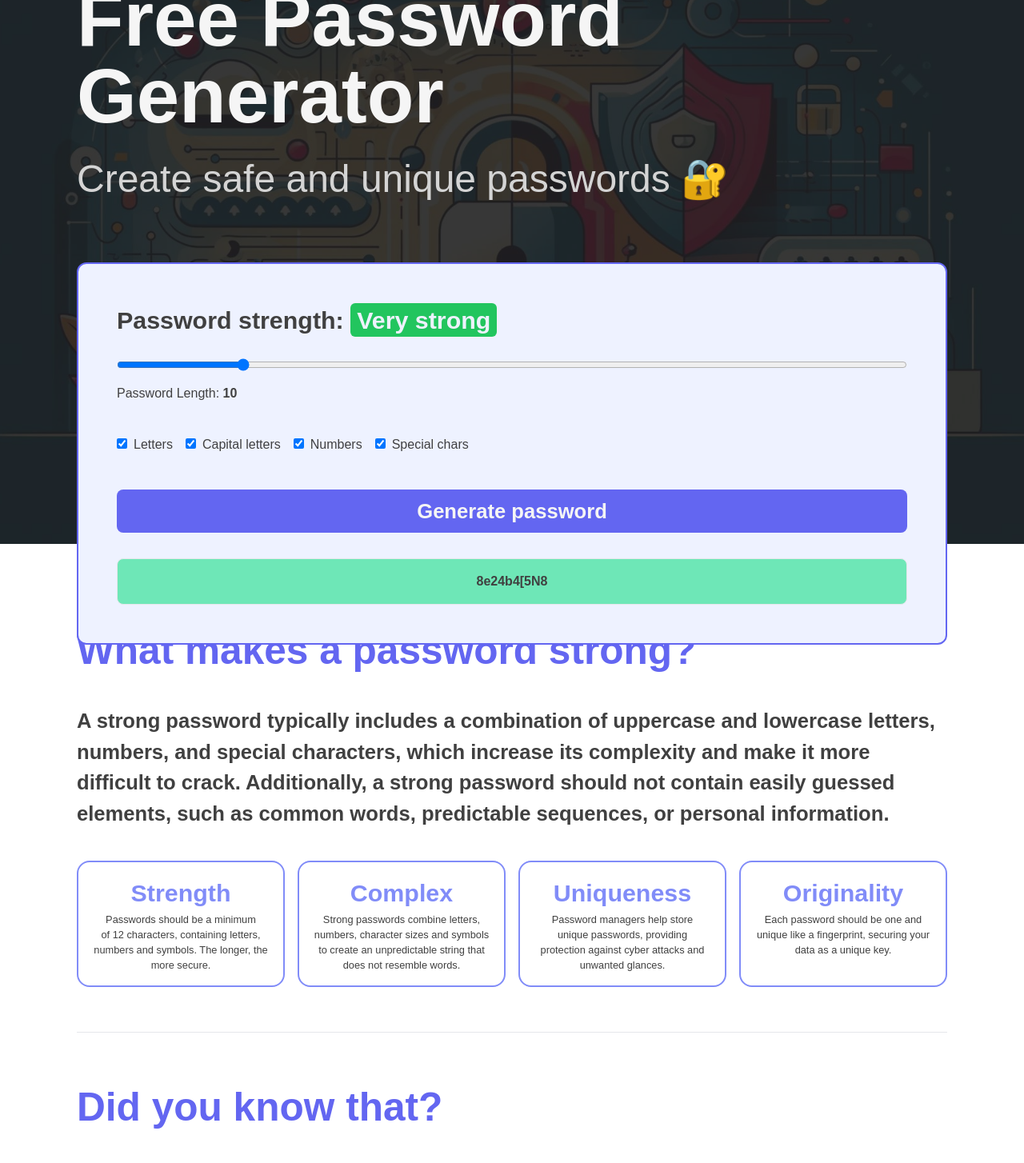
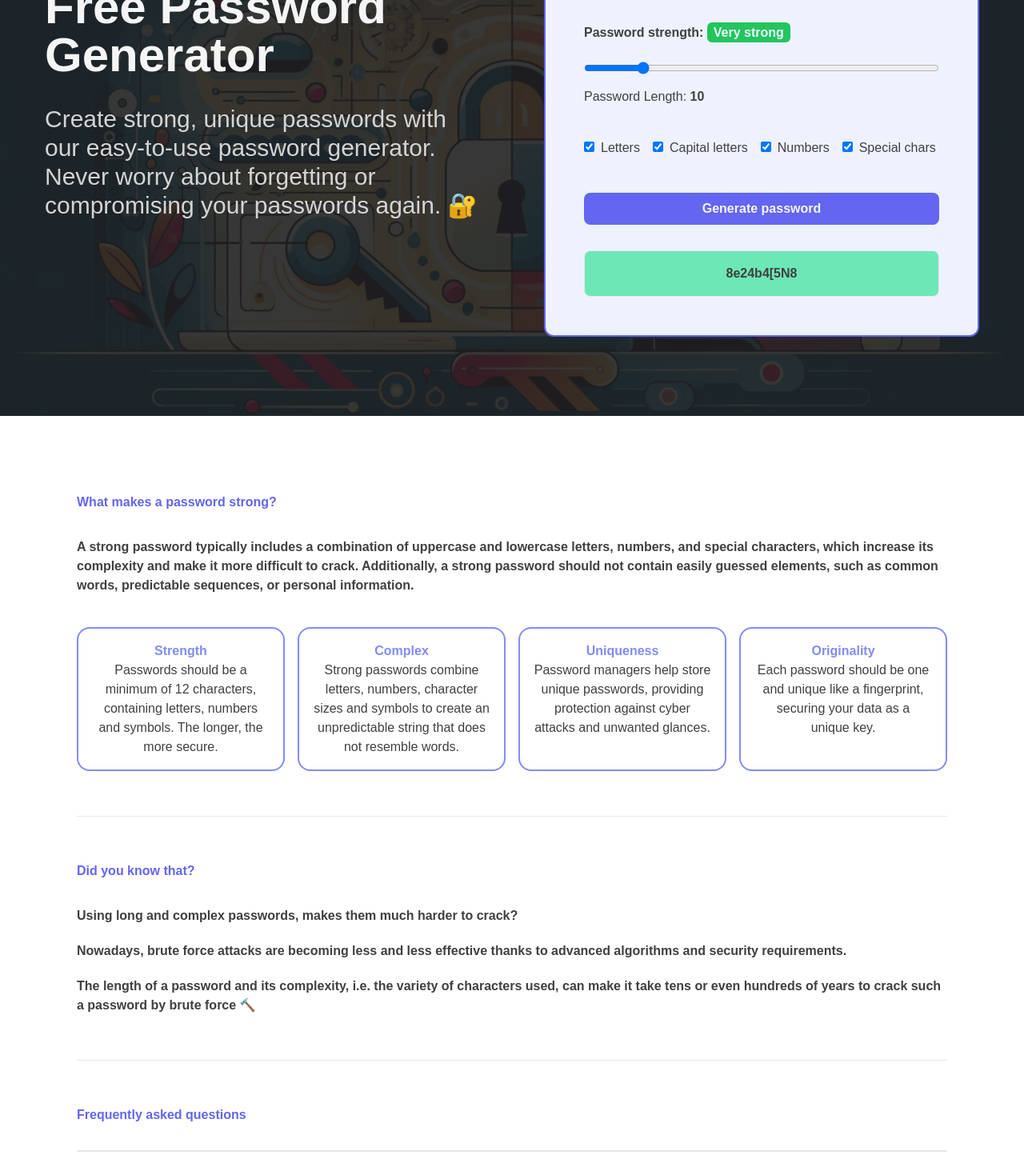
Before and after one commit to Patrykbarc/ts-password-generator, a React (Vite) app: page / in a window 1280 px wide. Shown: the part 120-1574 px from the top of the page at 80% size. Built offline with nearby package versions, Linux system fonts and the light colour scheme.

Commit message:
Removed ugly text styles

```diff
--- a/src/components/Accordion/Accordion.tsx
+++ b/src/components/Accordion/Accordion.tsx
@@ -10,7 +10,7 @@ export function Accordion() {
 
 	return (
 		<div>
-			<h2 className='text-h2 font-bold text-indigo-500 mb-8'>Frequently asked questions</h2>
+			<h2 className='font-bold text-indigo-500 mb-8'>Frequently asked questions</h2>
 
 			{accordionData.map((data, index) => {
 				const isOpen = openIndex === index
@@ -21,7 +21,7 @@ export function Accordion() {
 							<div
 								className={`flex cursor-pointer justify-between group hover:text-indigo-500 ${isOpen ? 'text-indigo-400' : ''}`}
 								onClick={() => handleSectionFold(index)}>
-								<h4 className='text-h4 font-semibold '>{data.title}</h4>
+								<h4 className=' font-semibold '>{data.title}</h4>
 								<PlusCircleIcon
 									className={`h-12 hidden lg:block text-neutral-700 transition-transform duration-500 ${isOpen ? 'rotate-45 fill-indigo-400' : ''} group-hover:fill-indigo-500`}
 								/>
@@ -39,7 +39,7 @@ export function Accordion() {
 												transition: 'max-height 500ms ease-out',
 											}
 								}>
-								<p className='pb-5 pt-3 text-regular'>{data.description}</p>
+								<p className='pb-5 pt-3'>{data.description}</p>
 							</div>
 						</div>
 					</Fragment>
--- a/src/components/Button/Button.tsx
+++ b/src/components/Button/Button.tsx
@@ -7,7 +7,7 @@ interface ButtonProps extends DefaultProps {
 export function Button({ children, className, callback, isDisabled }: ButtonProps) {
 	return (
 		<button
-			className={`rounded-lg bg-indigo-500 px-3 py-2 text-h5 font-semibold text-neutral-100 transition-colors hover:bg-indigo-600 ${className} disabled:bg-neutral-400 disabled:cursor-not-allowed`}
+			className={`rounded-lg bg-indigo-500 px-3 py-2  font-semibold text-neutral-100 transition-colors hover:bg-indigo-600 ${className} disabled:bg-neutral-400 disabled:cursor-not-allowed`}
 			disabled={isDisabled}
 			onClick={callback && (() => callback())}>
 			{children}
--- a/src/components/Card/Card.tsx
+++ b/src/components/Card/Card.tsx
@@ -1,18 +1,15 @@
 interface CardProps {
-  title: string;
-  description: string;
+	title: string
+	description: string
 }
 
 export function Card({ title, description }: CardProps) {
-  return (
-    <div
-      className="group rounded-2xl border-2 border-indigo-400 p-4 text-center
-     transition-colors hover:bg-indigo-400 hover:text-white group-hover:bg-indigo-400 md:w-1/4 cursor-default"
-    >
-      <h4 className="text-h4 font-semibold text-indigo-400 group-hover:text-white">
-        {title}
-      </h4>
-      <p className="text-sm">{description}</p>
-    </div>
-  );
+	return (
+		<div
+			className='group rounded-2xl border-2 border-indigo-400 p-4 text-center
+     transition-colors hover:bg-indigo-400 hover:text-white group-hover:bg-indigo-400 md:w-1/4 cursor-default'>
+			<h4 className=' font-semibold text-indigo-400 group-hover:text-white'>{title}</h4>
+			<p>{description}</p>
+		</div>
+	)
 }
--- a/src/components/CardsSection/CardsSection.tsx
+++ b/src/components/CardsSection/CardsSection.tsx
@@ -5,10 +5,8 @@ export function CardsSection() {
 	return (
 		<div>
 			<div className='mb-10'>
-				<h2 className='text-h2 font-bold text-indigo-500 mb-8'>
-					What makes a password strong?
-				</h2>
-				<h5 className='text-h5 font-semibold'>
+				<h2 className='font-bold text-indigo-500 mb-8'>What makes a password strong?</h2>
+				<h5 className=' font-semibold'>
 					A strong password typically includes a combination of uppercase and lowercase
 					letters, numbers, and special characters, which increase its complexity and make
 					it more difficult to crack. Additionally, a strong password should not contain
--- a/src/components/Curiosities/Curiosities.tsx
+++ b/src/components/Curiosities/Curiosities.tsx
@@ -1,16 +1,16 @@
 export function Curiosities() {
 	return (
 		<div>
-			<h2 className='text-h2 font-bold text-indigo-500 mb-8'>Did you know that?</h2>
+			<h2 className='font-bold text-indigo-500 mb-8'>Did you know that?</h2>
 			<div className='flex flex-col gap-5'>
-				<p className='text-h5 font-semibold'>
+				<p className=' font-semibold'>
 					Using long and complex passwords, makes them much harder to crack?
 				</p>
-				<p className='text-h5 font-semibold'>
+				<p className=' font-semibold'>
 					Nowadays, brute force attacks are becoming less and less effective thanks to
 					advanced algorithms and security requirements.
 				</p>
-				<p className='text-h5 font-semibold'>
+				<p className=' font-semibold'>
 					The length of a password and its complexity, i.e. the variety of characters
 					used, can make it take tens or even hundreds of years to crack such a password
 					by <strong>brute force</strong> 🔨
--- a/src/components/PasswordStrengthBadge/PasswordStrengthBadge.tsx
+++ b/src/components/PasswordStrengthBadge/PasswordStrengthBadge.tsx
@@ -31,7 +31,7 @@ export function PasswordStrengthBadge({ settings }: { settings: PasswordGenerato
 	}
 
 	return (
-		<h4 className='mb-6 text-h4 font-semibold'>
+		<h4 className='mb-6  font-semibold'>
 			Password strength:{' '}
 			<label className={`${badgeColor} rounded-md px-2 py-1 text-indigo-50`}>
 				{passwordStrength}
--- a/src/views/Footer/Footer.tsx
+++ b/src/views/Footer/Footer.tsx
@@ -6,7 +6,7 @@ export function Footer() {
 		<div className='relative text-neutral-100'>
 			<BackgroundImage backgroundFixed={true} />
 			<Wrapper className='relative z-50 flex flex-col gap-8 py-16'>
-				<h4 className='text-h4 font-semibold'>
+				<h4 className=' font-semibold'>
 					Copyright © Patryk Barć | 2024. All rights reserved.
 				</h4>
 			</Wrapper>
--- a/src/views/Hero/Hero.tsx
+++ b/src/views/Hero/Hero.tsx
@@ -4,15 +4,16 @@ import { Wrapper } from '../../components/Wrapper/Wrapper'
 
 export function Hero() {
 	return (
-		<div className='relative flex h-fit lg:h-screen bg-center py-24'>
+		<div className='relative flex h-fit lg:h-[80dvh] bg-center py-24'>
 			<BackgroundImage className='bg-fixed' backgroundFixed={true} />
-			<Wrapper className='relative z-50 flex-col gap-10 sm:gap-20'>
+			<Wrapper className='relative grid grid-cols-2 max-w-[1500px] z-50 gap-10 sm:gap-20'>
 				<div>
-					<h1 className='mb-3 text-5xl font-black text-neutral-100 md:text-8xl md:mb-8'>
+					<h1 className='mb-3 text-6xl font-black text-neutral-100 md:mb-8'>
 						Free Password Generator
 					</h1>
-					<h4 className='text-h4 font-light text-neutral-300 md:text-5xl'>
-						Create safe and unique passwords 🔐
+					<h4 className='font-light text-neutral-300 text-3xl max-w-xl'>
+						Create strong, unique passwords with our easy-to-use password generator.
+						Never worry about forgetting or compromising your passwords again. 🔐
 					</h4>
 				</div>
 
--- a/tailwind.config.js
+++ b/tailwind.config.js
@@ -1,25 +1,8 @@
 /** @type {import('tailwindcss').Config} */
 export default {
-  content: ["./index.html", "./src/**/*.{js,ts,jsx,tsx}"],
-  theme: {
-    extend: {
-      fontSize: {
-        h1: "3.8em",
-        h2: "3.1em",
-        h3: "2.4em",
-        h4: "1.9em",
-        h5: "1.6em",
-        h6: "1.3em",
-        regular: "1em",
-        sm: "0.8em",
-        xs: "0.6em",
-      },
-      lineHeight: {
-        sm: "100%",
-        regular: "120%",
-        lg: "160%",
-      },
-    },
-  },
-  plugins: [],
-};
+	content: ['./index.html', './src/**/*.{js,ts,jsx,tsx}'],
+	theme: {
+		extend: {},
+	},
+	plugins: [],
+}
```
